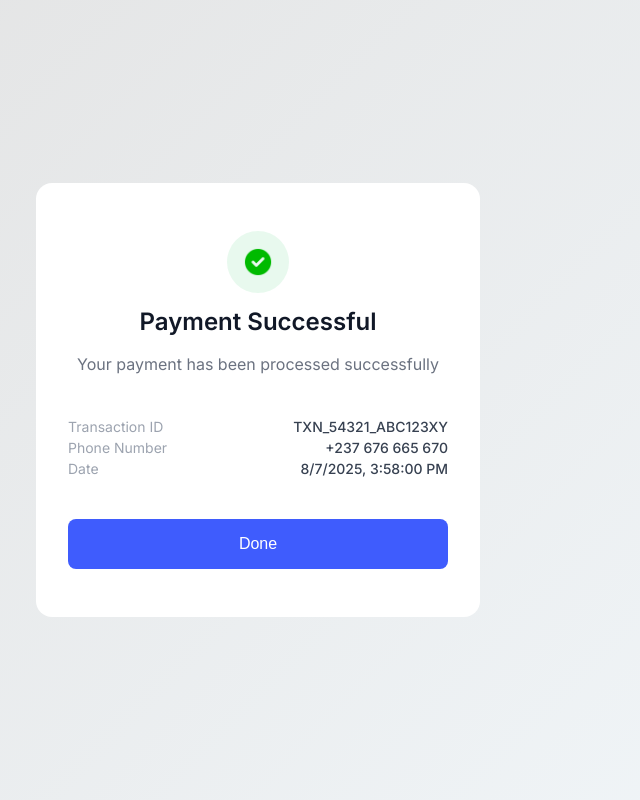
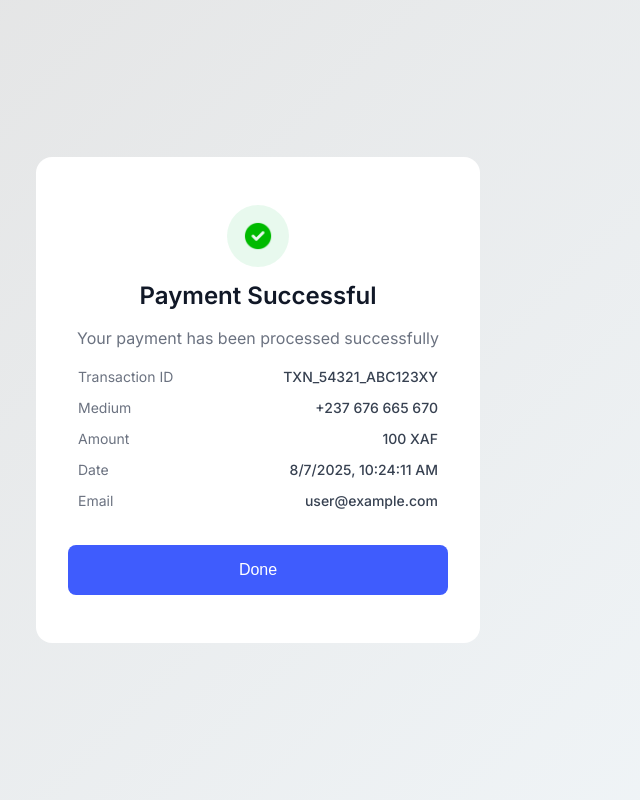
Before and after one commit to Fapshi/sample-react-nodejs, a React (Vite) app in the folder initiate-pay/frontend/: page /payment-success in a window 1280 px wide. Shown: the whole page, without its empty margins (382-1022 px from the left). Built offline with nearby package versions, Linux system fonts and the light colour scheme.

Commit message:
fix: updated the success page to get all the details from the backend

```diff
--- a/initiate-pay/frontend/src/pages/PaymentSuccess.css
+++ b/initiate-pay/frontend/src/pages/PaymentSuccess.css
@@ -1,5 +1,6 @@
 .payment-success-container {
-  font-family: 'Inter', -apple-system, BlinkMacSystemFont, 'Segoe UI', Roboto, sans-serif;
+  font-family: "Inter", -apple-system, BlinkMacSystemFont, "Segoe UI", Roboto,
+    sans-serif;
   min-height: 100vh;
   background: linear-gradient(135deg, #e2e2e2ff 0%, #f1f6f9ff 100%);
   display: flex;
@@ -19,7 +20,6 @@
   text-align: center;
 }
 
-
 .success-icon {
   padding: 16px;
   background-color: #22c55e1a;
@@ -30,7 +30,8 @@
 
   img {
     width: 30px;
-  height: 30px;}
+    height: 30px;
+  }
 }
 
 .success-title {
@@ -47,23 +48,20 @@
 .transaction-details {
   background: white;
   text-align: left;
-  margin: 40px 0;
 }
 
 .detail-row {
   display: flex;
   justify-content: space-between;
   align-items: center;
-
-}
-
-.detail-row:last-child {
-
+  padding-left: 10px;
+  padding-right: 10px;
+  padding-bottom: 10px;
 }
 
 .detail-label {
   font-size: 14px;
-  color: #9ca3af;
+  color: #6b7280;
   font-weight: 400;
 }
 
@@ -85,6 +83,7 @@
   font-weight: 500;
   cursor: pointer;
   transition: background-color 0.2s;
+  margin-top: 24px;
 }
 
 .done-button:hover {
@@ -101,13 +100,11 @@
     padding: 40px 24px;
   }
 
-
   .success-title {
     font-size: 20px;
   }
 
   .success-subtitle {
     font-size: 14px;
-
   }
 }
--- a/initiate-pay/frontend/src/pages/PaymentSuccess.tsx
+++ b/initiate-pay/frontend/src/pages/PaymentSuccess.tsx
@@ -2,6 +2,7 @@ import React, { useEffect, useState } from "react";
 import "./PaymentSuccess.css"
 import checkIcon from "../assets/check.png";
 import { Link } from "react-router-dom";
+import { paymentService } from "../services/paymentService";
 
 const PaymentSuccess: React.FC = () => {
   const [transaction, setTransaction] = useState({
@@ -9,31 +10,29 @@ const PaymentSuccess: React.FC = () => {
     phoneNumber: "Loading...",
     date: "Loading...",
     time: "Loading...",
+    amount: "Loading...",
+    email: "Loading...",
   });
 
   useEffect(() => {
-    // Extract transaction details from URL parameters
+    const fetchTransactionDetails = async () => {
+      try {
+        // Extract transaction ID from URL parameters
         const urlParams = new URLSearchParams(window.location.search);
-
-    // Get transaction ID (Fapshi might send it as transId, transactionId, or id)
         const transactionId = urlParams.get('transId') ||
           urlParams.get('transactionId') ||
-      urlParams.get('id') ||
-      'TXN_54321_ABC123XY'; // fallback
+          urlParams.get('id');
 
-    // Get phone number (Fapshi might send it as phone, phoneNumber, or medium)
-    const phoneNumber = urlParams.get('phone') ||
-      urlParams.get('phoneNumber') ||
-      urlParams.get('medium') ||
-      '+237 676 665 670'; // fallback
+        if (transactionId) {
+          console.log('Fetching details for transaction:', transactionId);
 
-    // Get date (Fapshi might send it as date, dateConfirmed, or dateInitiated)
-    const dateString = urlParams.get('date') ||
-      urlParams.get('dateConfirmed') ||
-      urlParams.get('dateInitiated') ||
-      new Date().toISOString();
+          // Fetch complete transaction details from backend
+          const response = await paymentService.getPaymentStatus(transactionId);
+
+          console.log('Transaction details received:', response);
 
           // Format the date and time
+          const dateString = response.dateConfirmed || response.dateInitiated || new Date().toISOString();
           const date = new Date(dateString);
           const formattedDate = date.toLocaleDateString('en-US', {
             month: 'numeric',
@@ -48,11 +47,39 @@ const PaymentSuccess: React.FC = () => {
           });
 
           setTransaction({
-      id: transactionId,
-      phoneNumber: phoneNumber,
+            id: response.transId || transactionId,
+            phoneNumber: response.medium || 'Not provided',
             date: formattedDate,
             time: formattedTime,
+            amount: response.amount ? `${response.amount} XAF` : 'Not provided',
+            email: response.email || 'Not provided',
           });
+        } else {
+          // Fallback if no transaction ID in URL
+          setTransaction({
+            id: 'TXN_54321_ABC123XY',
+            phoneNumber: '+237 676 665 670',
+            date: '8/7/2025',
+            time: '10:24:11 AM',
+            amount: '100 XAF',
+            email: 'user@example.com',
+          });
+        }
+      } catch (error) {
+        console.error('Error fetching transaction details:', error);
+        // Fallback to default values on error
+        setTransaction({
+          id: 'Error loading',
+          phoneNumber: 'Error loading',
+          date: 'Error loading',
+          time: 'Error loading',
+          amount: 'Error loading',
+          email: 'Error loading',
+        });
+      }
+    };
+
+    fetchTransactionDetails();
   }, []);
 
   return (
@@ -79,8 +106,12 @@ const PaymentSuccess: React.FC = () => {
             <span className="detail-value">{transaction.id}</span>
           </div>
           <div className="detail-row">
-            <span className="detail-label">Phone Number</span>
+            <span className="detail-label">Medium</span>
             <span className="detail-value">{transaction.phoneNumber}</span>
+          </div>
+          <div className="detail-row">
+            <span className="detail-label">Amount</span>
+            <span className="detail-value">{transaction.amount}</span>
           </div>
           <div className="detail-row">
             <span className="detail-label">Date</span>
@@ -88,10 +119,16 @@ const PaymentSuccess: React.FC = () => {
               {transaction.date}, {transaction.time}
             </span>
           </div>
+          <div className="detail-row">
+            <span className="detail-label">Email</span>
+            <span className="detail-value">{transaction.email}</span>
+          </div>
         </div>
 
         {/* BUTTON */}
-        <Link to="/">   <button className="done-button">Done</button> </Link>
+        <Link to="/">
+          <button className="done-button">Done</button>
+        </Link>
       </div>
     </div>
   );
```
Lines whose indentation alone changed are shown as unchanged.
